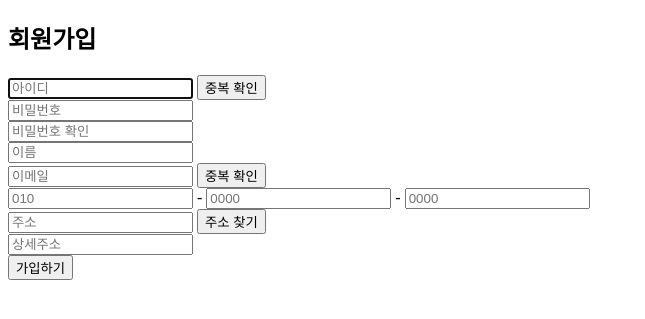
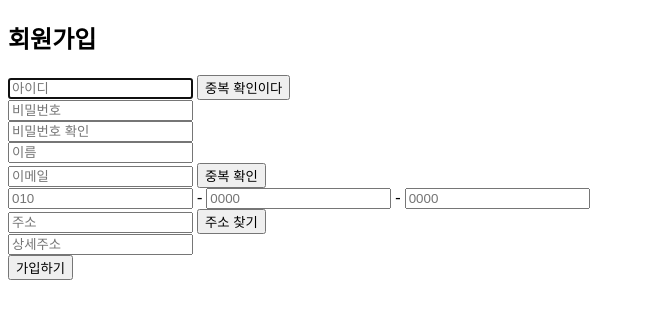
Before and after one commit to dongyeon-Le/Sun, a Django app: page /register/ in a window 1280 px wide. Shown: the top 319 px of the page, without its empty margins (0-645 px from the left). Run offline with Django 4.2, Linux system fonts and the light colour scheme; some libraries are stand-ins or nearby versions.

Commit message:
이다로 바꿈

```diff
--- a/sun/templates/register.html
+++ b/sun/templates/register.html
@@ -11,7 +11,7 @@
         <form action="/register/action" method="POST" id="signupForm">
             <div class="row">
                 <input type="text" id="id" name="id" placeholder="아이디" pattern="[a-z0-9]+" title="아이디는 소문자와 숫자만 가능합니다" autofocus>
-                <button type="button" onclick="dupIdCheck()">중복 확인</button>
+                <button type="button" onclick="dupIdCheck()">중복 확인이다</button>
             </div>
             <input type="password" id="password" name="pw" placeholder="비밀번호" required>
             <br>
```
